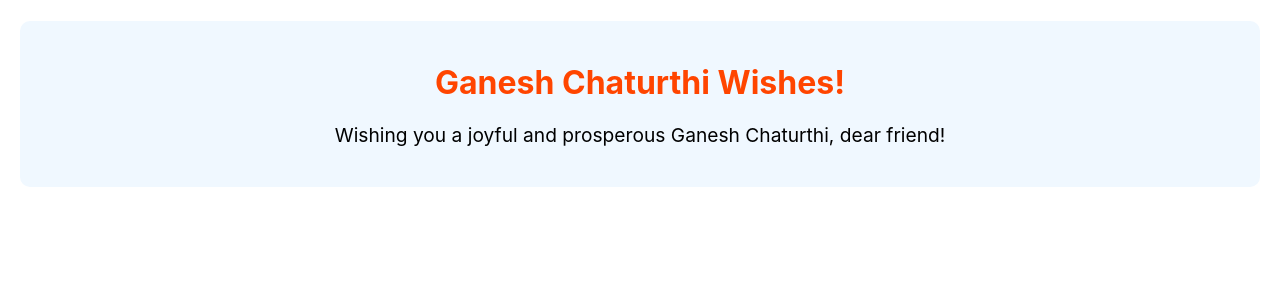
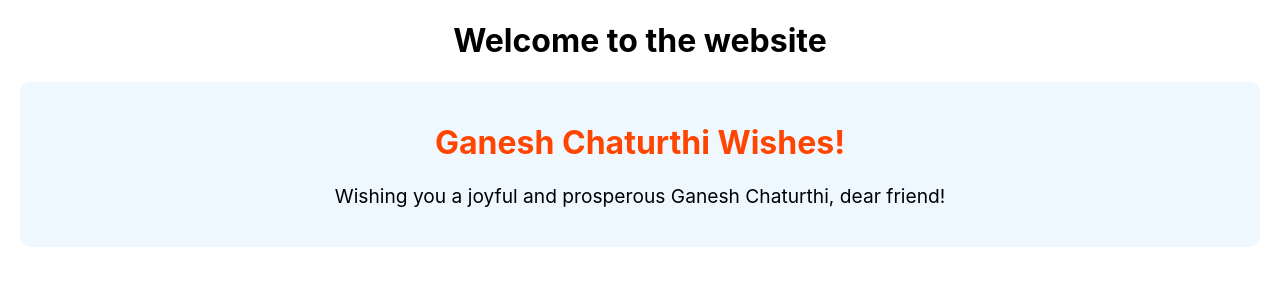
Before and after one commit to bv29/DeployFrontend, a React (Create React App) app: page / in a window 1280 px wide. Shown: the top 300 px of the page. Built offline with nearby package versions, Linux system fonts and the light colour scheme; no server answers.

Commit message:
some text edited

```diff
--- a/src/App.js
+++ b/src/App.js
@@ -1,19 +1,12 @@
-import React, { useEffect, useState } from 'react';
+
 import './App.css';
 import Greeting from './Greeting';
 
 function App() {
-  const [message, setMessage] = useState('');
-
-  useEffect(() => {
-    fetch('https://deploy-fx99.onrender.com/')
-      .then((response) => response.text())
-      .then((data) => setMessage(data));
-  }, []);
 
   return (
     <div className="App">
-      <h1>{message}</h1>
+      <h1>Welcome to the website</h1>
       <Greeting/>
 
     </div>
--- a/src/Greeting.js
+++ b/src/Greeting.js
@@ -4,6 +4,7 @@ import './Greeting.css'; // Optional: For styling
 function Greeting() {
   return (
     <div className="greeting-container">
+
       <h1>Ganesh Chaturthi Wishes!</h1>
       <p>Wishing you a joyful and prosperous Ganesh Chaturthi, dear friend!</p>
     </div>
```
